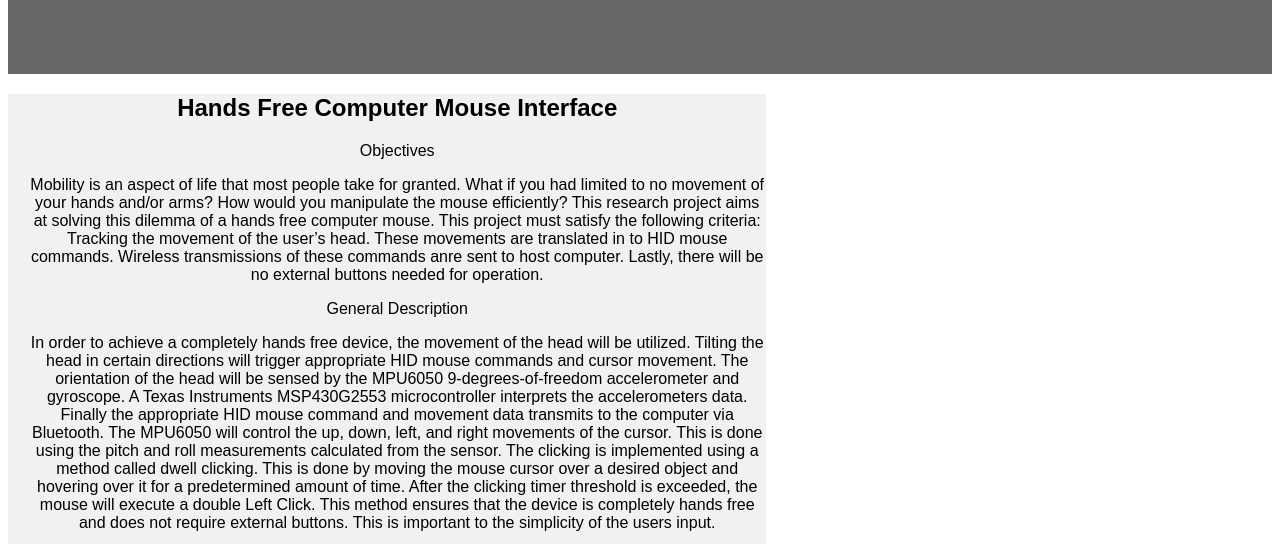
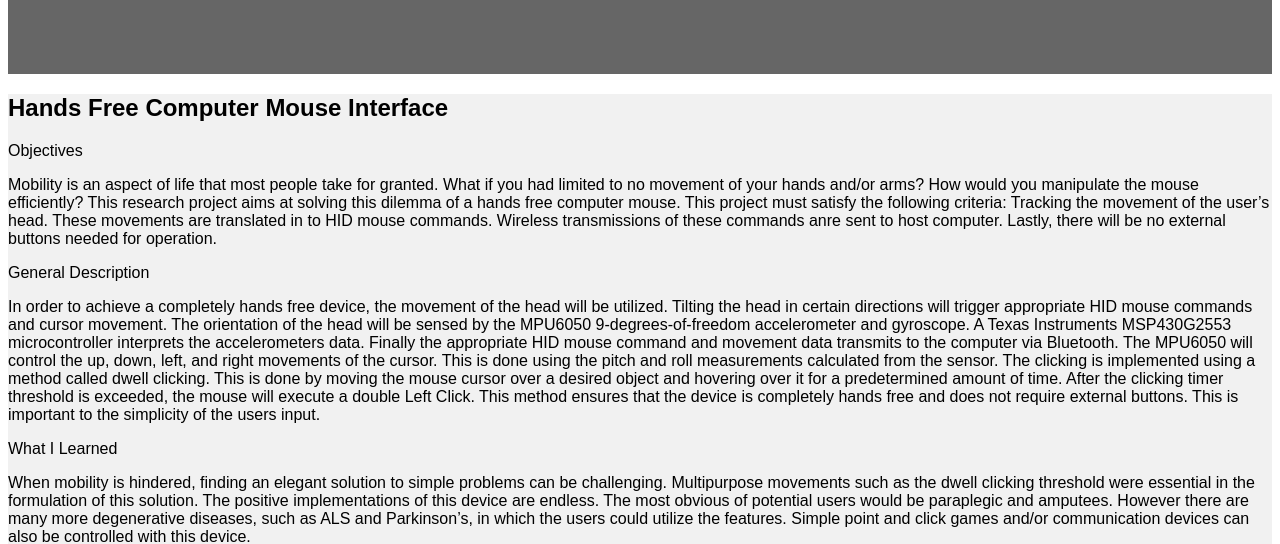
Before and after one commit to TGSully/TGSully.github.io, a plain HTML site: page index.html in a window 1280 px wide. Shown: the part 272-816 px from the top of the page. Drawn offline with Linux system fonts and the light colour scheme.

Commit message:
padding and css

```diff
--- a/index.html
+++ b/index.html
@@ -24,10 +24,10 @@ header {
 
 
 article {
-    text-align: center;
+    text-align: left;
     float: center;
-    padding-left: 20px;
-    width: 60%;
+    padding-left: center;
+    width: 100%;
     background-color: #f1f1f1;
 }
 
```
